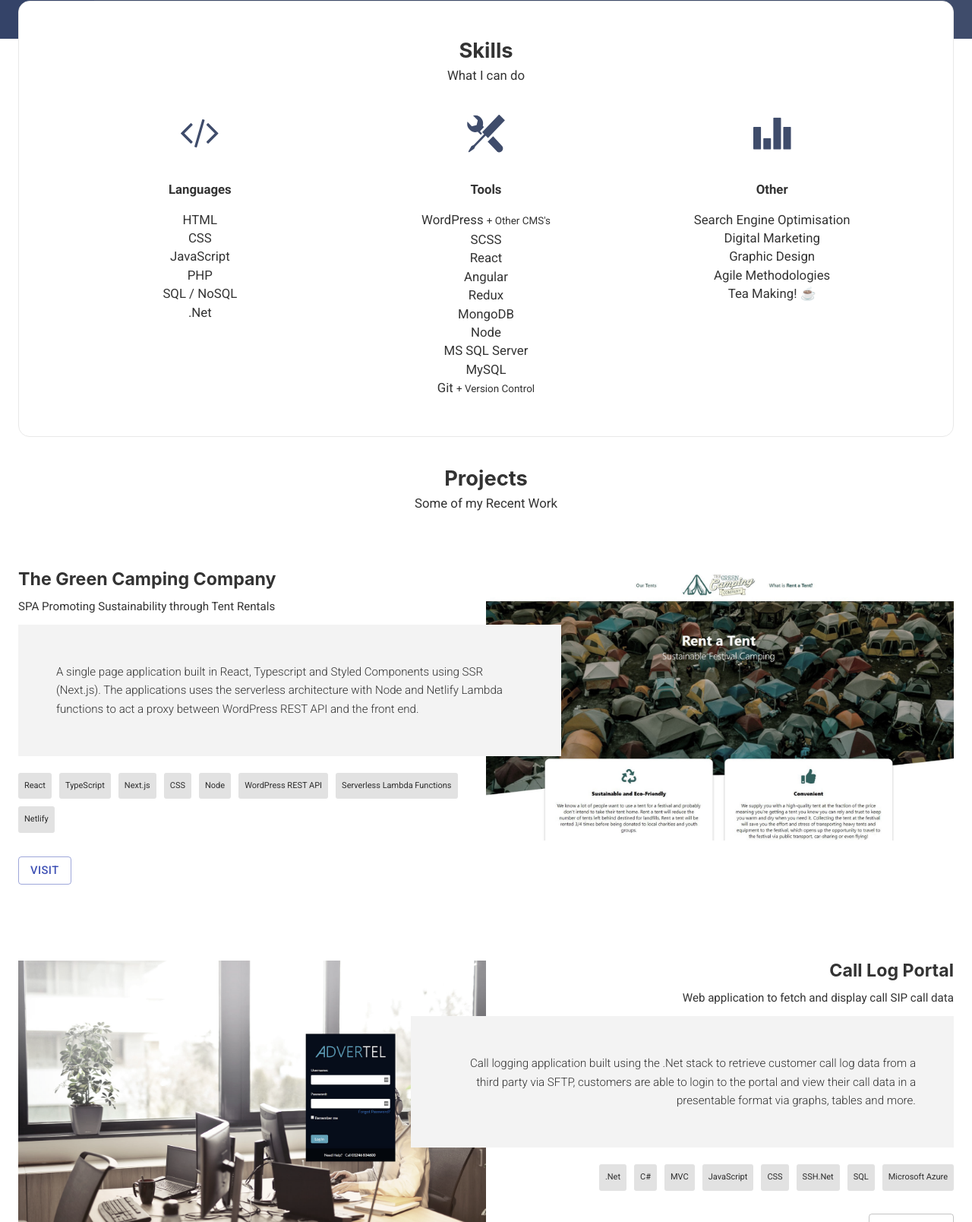
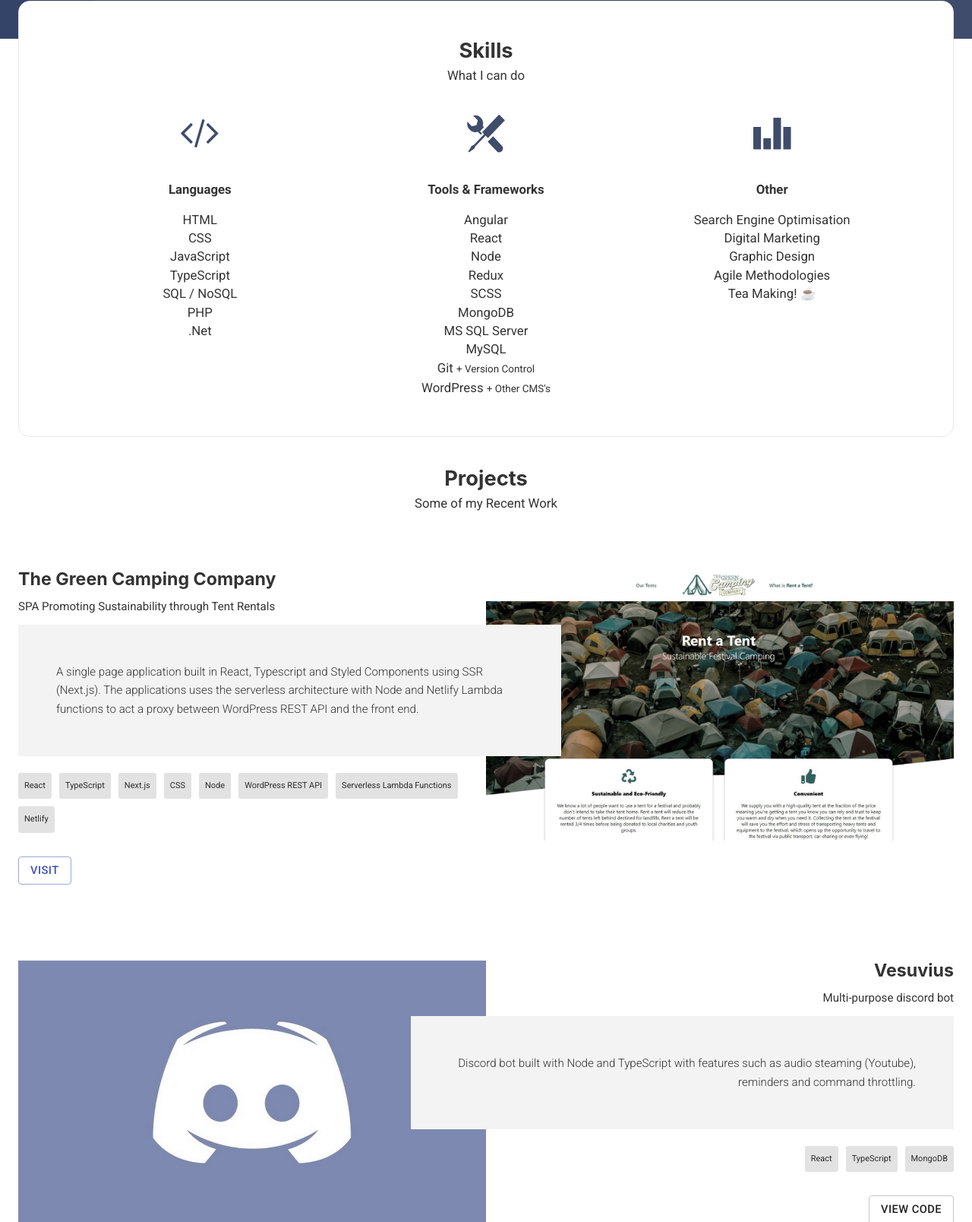
Before and after one commit to C7LF/Portfolio, a Gatsby site: page / in a window 1280 px wide. Shown: the part 1192-2800 px from the top of the page at 76% size. Built offline with nearby package versions, Linux system fonts and the light colour scheme; Gatsby itself is replaced by a stand-in of ours.

Commit message:
Added new project and tweaked text

```diff
--- a/src/components/project/pimage.js
+++ b/src/components/project/pimage.js
@@ -29,7 +29,6 @@ const PImage = props => (
         return null;
       }
 
-      //const imageSizes = image.node.childImageSharp.sizes; sizes={imageSizes}
       return <Img alt={props.alt} fluid={image.node.childImageSharp.fluid} />;
     }}
   />
--- a/src/sections/about/about.section.js
+++ b/src/sections/about/about.section.js
@@ -10,7 +10,7 @@ const About = () => (
         <div className="about" id="about">
             <Container>
                 <h2 className='hline hline-white'>About</h2>
-                <p className="light">I’m a full stack developer based in the United Kingdom. I recently graduated with a First-class honours in Computer Science. I’m passionate about improving my skills as a software developer by challenging myself with a variety of projects.</p>
+                <p className="light">I’m a full stack developer based in the United Kingdom currently working as a front end engineer at Green Flag. I’m passionate about improving my skills as a software developer by challenging myself with a variety of projects.</p>
                 <a href="https://blog.c7-dev.co.uk" className="alink alink-light">Check out my blog!</a> <Emoji label="rocket" symbol="🚀"/>
             </Container>
         </div>
--- a/src/sections/projects/projects.section.js
+++ b/src/sections/projects/projects.section.js
@@ -19,6 +19,16 @@ const projectData = [
     },
     {
         "id": "2",
+        "title": "Vesuvius",
+        "subtitle": "Multi-purpose discord bot",
+        "description": "Discord bot built with Node and TypeScript with features such as audio steaming (Youtube), reminders and command throttling.",
+        "image": "discord-bot.jpg",
+        "tags": ["React", "TypeScript", "MongoDB"],
+        "weblink": "",
+        "github": "https://github.com/C7LF/vesuvius"
+    },
+    {
+        "id": "3",
         "title": "Call Log Portal",
         "subtitle": "Web application to fetch and display call SIP call data",
         "description": "Call logging application built using the .Net stack to retrieve customer call log data from a third party via SFTP, customers are able to login to the portal and view their call data in a presentable format via graphs, tables and more.",
@@ -28,7 +38,7 @@ const projectData = [
         "github": "https://github.com/C7LF/call-log-portal"
     },
     {
-        "id": "3",
+        "id": "4",
         "title": "Higher Education Portal",
         "subtitle": "Higher Education Computing App for Chesterfield College",
         "description": "During university, I was tasked with creating a portal for Higher Education computing students in which they could share thoughts through a group chat, forum and leave course reviews. Admins could also login to a custom CMS which allows them to moderate reviews and add, edit and delete new pages and blog posts.",
@@ -36,10 +46,9 @@ const projectData = [
         "tags": [".NET", "C#", "CSS", "HTML", "MSSQL", "Azure"],
         "weblink": "",
         "github": "https://github.com/C7LF/HE-Site"
-
     },
     {
-        "id": "4",
+        "id": "5",
         "title": "Wellness Nutrition Plus",
         "subtitle": "Nutrition Tips and eCommerce Website",
         "description": "The client wanted a website to provide users with tips, facts and information on everything relating to nutrition. The site uses WordPress as a CMS along with WooCommerce, allowing users to purchase products from the site.",
--- a/src/sections/skills/skills.section.js
+++ b/src/sections/skills/skills.section.js
@@ -57,8 +57,9 @@ const Skills = () => {
                 <li>HTML</li>
                 <li>CSS</li>
                 <li>JavaScript</li>
+                <li>TypeScript</li>
+                <li>SQL / NoSQL</li>
                 <li>PHP</li>
-                <li>SQL / NoSQL</li>
                 <li>.Net</li>
               </ul>
             </div>
@@ -68,18 +69,18 @@ const Skills = () => {
                 alt="Code icon"
                 className="skills-icon"
               />
-              <span className="skills-heading">Tools</span>
+              <span className="skills-heading">Tools &amp; Frameworks</span>
               <ul className="custom-list tools">
-                <li>WordPress <small> + Other CMS's</small></li>
+                <li>Angular</li>
+                <li>React</li>
+                <li>Node</li>
+                <li>Redux</li>
                 <li>SCSS</li>
-                <li>React</li>
-                <li>Angular</li>
-                <li>Redux</li>
                 <li>MongoDB</li>
-                <li>Node</li>
                 <li>MS SQL Server</li>
                 <li>MySQL</li>
                 <li>Git <small> + Version Control</small></li>
+                <li>WordPress <small> + Other CMS's</small></li>
               </ul>
             </div>
             <div className="col">
--- a/src/sections/top/top.section.js
+++ b/src/sections/top/top.section.js
@@ -13,7 +13,6 @@ import './top.section.scss'
 const Top = ({
     image
 }) => {
-
     const classname = 'react-parallax'
 
     return (
@@ -27,7 +26,7 @@ const Top = ({
                 <div className={`${classname}__top`}>
                     <Container>
                         <h1 className={`${classname}__name`}>Callum<br />Fanshawe</h1>
-                        <span className={`${classname}__sub-title`}>Graduate Software Developer<Blink text="_" /></span>
+                        <span className={`${classname}__sub-title`}>Software Developer<Blink text="_" /></span>
                         <div className={`${classname}__contact`}>
                             <FontAwesomeIcon icon={faEnvelope} /> <a className='alink alink-light' href="mailto:info@c7-dev.co.uk">info@c7-dev.co.uk</a>
                         </div>
```
Also changed, not shown: src/images/discord-bot.jpg (added), 1 other file.
